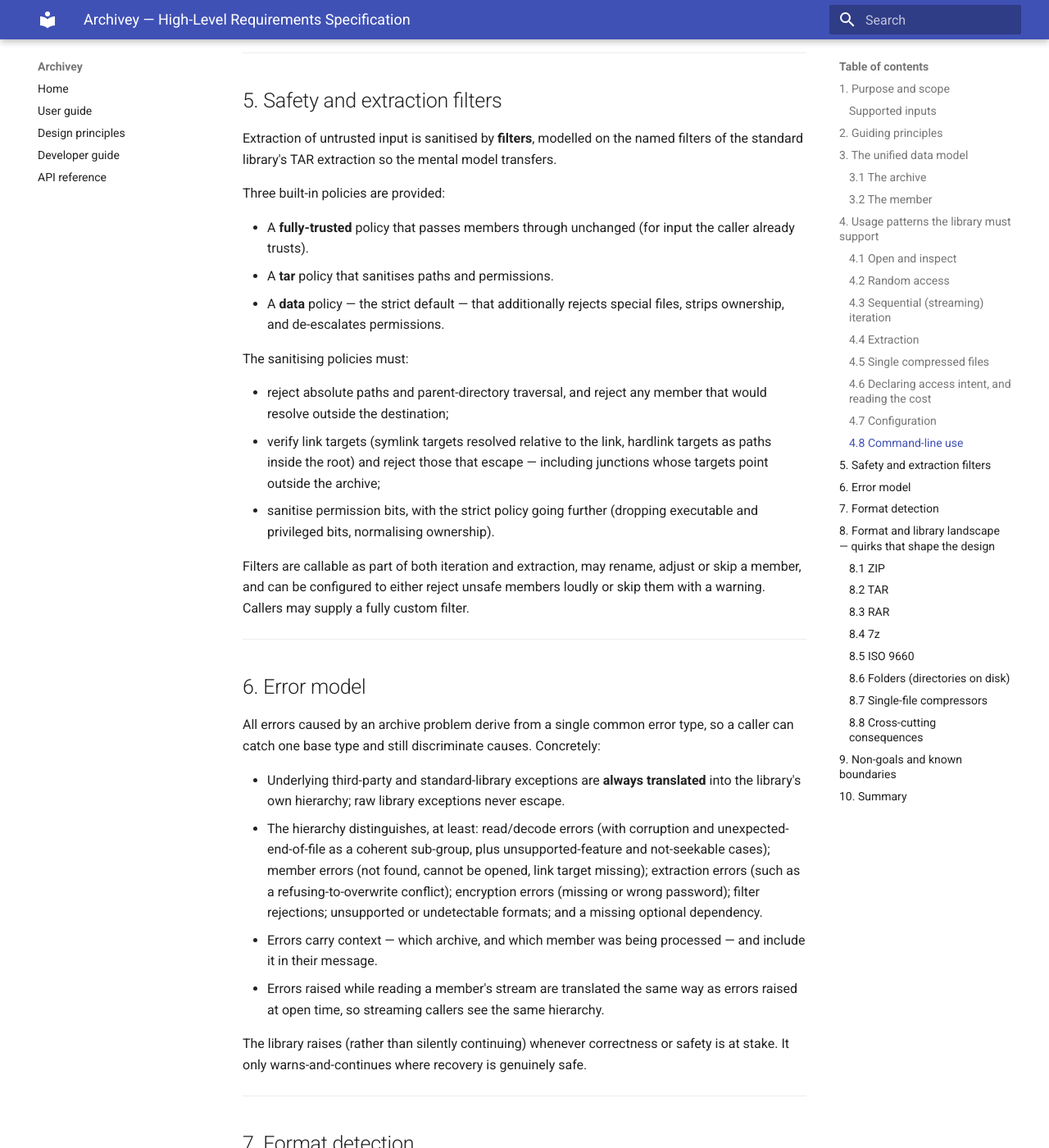
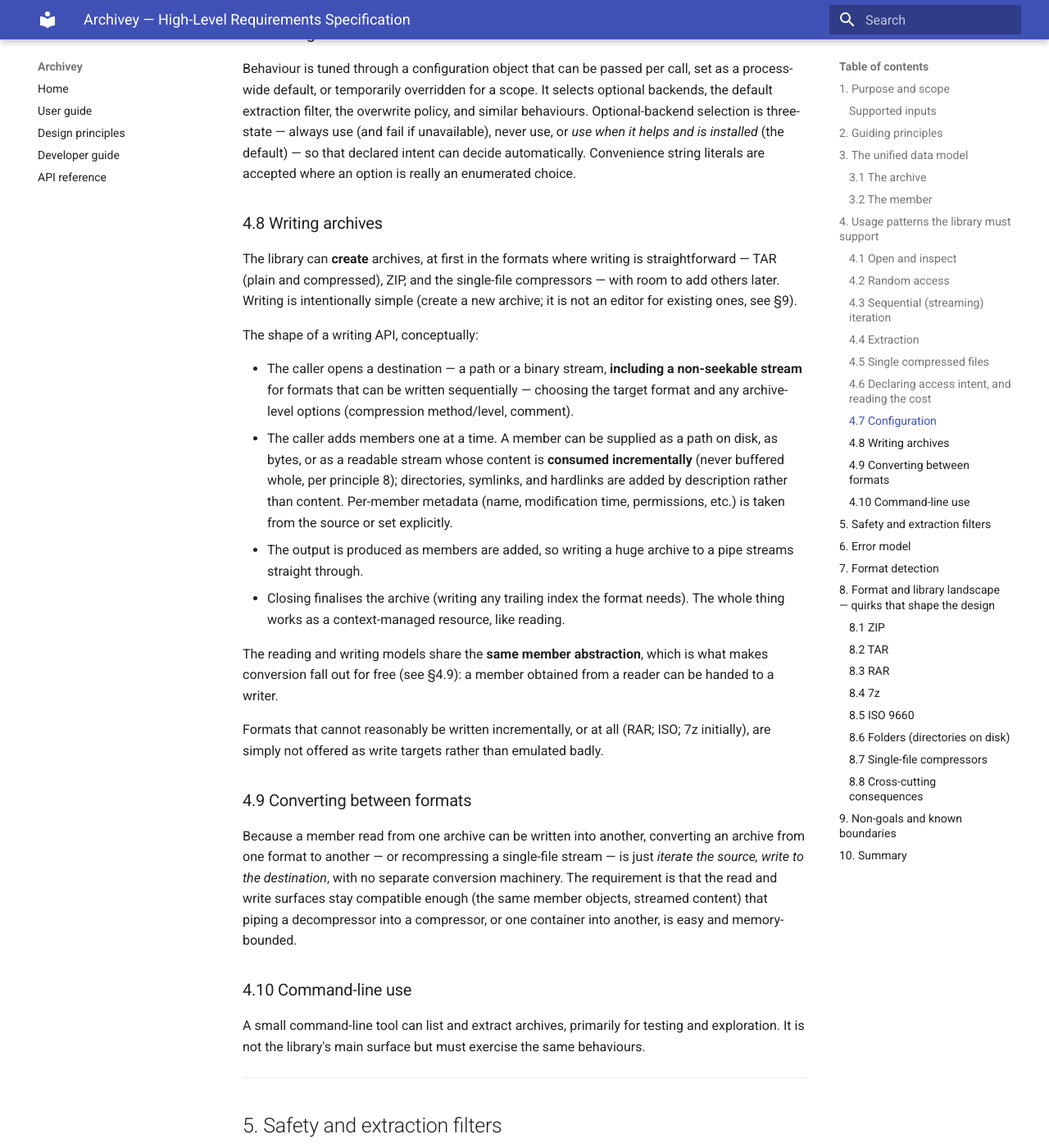
Before and after one commit to davitf/archivey-dev, an MkDocs documentation site: the page built from docs/high-level-spec/requirements.md, in a window 1280 px wide and 1400 px high, scrolled down 5584 px. Shown: the whole window at 82% size. Built offline with MkDocs 1.6.1 and Material for MkDocs 9.7.7, drawn with Linux system fonts in a browser that asks for light colours; some of the changed text lies outside the part shown.

Commit message:
Address PR review: add writing/conversion, streaming principle, non-seekable support; trim detail on compression method, cost, and detection; make multi-volume a goal

```diff
--- a/docs/high-level-spec/requirements.md
+++ b/docs/high-level-spec/requirements.md
@@ -28,13 +28,16 @@ In scope:
 - Reading and extracting archives and compressed files.
 - A uniform metadata model across formats.
 - Safe-by-default extraction of untrusted archives.
+- Simple creation (writing) of archives in the formats where writing is
+  straightforward, through a model compatible enough with reading that
+  converting one archive into another falls out naturally (see §4.9).
 - Optional, opt-in performance backends and behaviours.
 
 Out of scope (current):
 
-- **Writing or modifying** archives. Archivey is read-only.
-- Acting as a format-conversion tool. (It reads many formats, but does not
-  re-encode between them.)
+- **In-place modification** of an existing archive (adding to, or rewriting a
+  member inside, a file that already exists). Producing a *new* archive from
+  existing contents is supported; editing one in place is not.
 
 ### Supported inputs
 
@@ -43,12 +46,16 @@ Out of scope (current):
 - **Plain directories** on the local filesystem, presented through the same
   interface as an archive.
 - **Single-file compressed streams:** gzip, bzip2, xz, zstandard, lz4, lzip,
-  zlib, brotli, and Unix `compress`. Each is presented either as a raw
-  decompressed stream or as an "archive" containing exactly one member.
+  zlib, brotli, and Unix `compress`. The requirement is that each is presented
+  through the archive interface as an archive containing exactly one member;
+  opening one directly as a decompressed binary stream is an additional,
+  optional entry point.
 - A compressed TAR (e.g. a gzip- or zstd-wrapped TAR) is recognised as a TAR
   container, not as a single compressed file, when its contents warrant it.
 
-Inputs may be supplied as a filesystem path or as an already-open binary stream.
+Inputs may be supplied as a filesystem path or as an already-open binary stream,
+**including non-seekable streams** (pipes, network reads) wherever the format
+can be read without random access.
 
 ---
 
@@ -94,6 +101,15 @@ does something unusual.
    one common error type (with discriminable subtypes). Underlying library
    exceptions are always translated, never leaked raw. Warn-and-continue is used
    only where recovery is genuinely safe.
+
+8. **Stream, don't buffer.** Reading or writing is incremental and bounded in
+   memory. The library must not silently decompress a whole file into memory or a
+   temporary file before handing back data, nor read an entire input before it
+   starts producing output. Operations must remain viable on inputs far larger
+   than available memory, and a caller processing one member at a time should pay
+   only for what they touch. Where a format genuinely cannot avoid a whole-archive
+   pass (a solid archive, a no-index compressed TAR), that cost is made visible
+   (principle 2) rather than hidden behind buffering.
 
 ---
 
@@ -141,11 +157,11 @@ did not record.
 most familiar standard-library archive type, so existing code keeps working
 where it reasonably can.
 
-**Compression method.** The compression method is reported both as a value drawn
-from a closed, exhaustive set of known codecs (so callers can branch on it
-programmatically) and, when the real encoding is richer than a single codec
-(for example a 7z filter chain), as a lossless free-form description that the
-closed set cannot capture.
+**Compression method.** The compression method a member uses is exposed in a way
+callers can act on programmatically (not only a free-form string they must
+parse), without losing detail when the real encoding is richer than a single
+codec — for example a 7z filter chain. Exactly how that is represented is left to
+the implementer.
 
 ---
 
@@ -219,15 +235,14 @@ to get good behaviour.
   source). Intent replaces any need to set low-level performance switches by
   hand.
 
-- **Cost (the receipt).** An opened archive honestly reports, without doing any
-  I/O, how expensive its operations are: how cheaply the full member list can be
-  obtained (already indexed, a full scan required, or only as iteration
-  proceeds), and what it costs to reach an arbitrary member out of order (direct,
-  bounded, expensive, or unavailable). Content streams likewise report whether
-  and how cheaply they can seek, distinguishing a true random-access stream from
-  one that is "seekable" only by re-decompressing from the start. These reports
-  describe what was actually achieved, so a caller can reason about performance
-  instead of discovering it by trial and error.
+- **Cost (the receipt).** The library helps callers avoid performance
+  footguns rather than letting them discover costs by trial and error. An opened
+  archive should give callers enough information — without doing I/O to produce it
+  — to tell cheap operations from expensive ones (a one-seek listing versus a full
+  scan; a direct member open versus one that re-decompresses everything before it)
+  and to know whether a content stream can truly seek or only appears to. The
+  exact shape of this information is left to the implementer; the requirement is
+  that the honest cost is *available* to a caller who wants to reason about it.
 
 ### 4.7 Configuration
 
@@ -239,7 +254,48 @@ fail if unavailable), never use, or *use when it helps and is installed* (the
 default) — so that declared intent can decide automatically. Convenience string
 literals are accepted where an option is really an enumerated choice.
 
-### 4.8 Command-line use
+### 4.8 Writing archives
+
+The library can **create** archives, at first in the formats where writing is
+straightforward — TAR (plain and compressed), ZIP, and the single-file
+compressors — with room to add others later. Writing is intentionally simple
+(create a new archive; it is not an editor for existing ones, see §9).
+
+The shape of a writing API, conceptually:
+
+- The caller opens a destination — a path or a binary stream, **including a
+  non-seekable stream** for formats that can be written sequentially — choosing
+  the target format and any archive-level options (compression method/level,
+  comment).
+- The caller adds members one at a time. A member can be supplied as a path on
+  disk, as bytes, or as a readable stream whose content is **consumed
+  incrementally** (never buffered whole, per principle 8); directories, symlinks,
+  and hardlinks are added by description rather than content. Per-member metadata
+  (name, modification time, permissions, etc.) is taken from the source or set
+  explicitly.
+- The output is produced as members are added, so writing a huge archive to a
+  pipe streams straight through.
+- Closing finalises the archive (writing any trailing index the format needs).
+  The whole thing works as a context-managed resource, like reading.
+
+The reading and writing models share the **same member abstraction**, which is
+what makes conversion fall out for free (see §4.9): a member obtained from a
+reader can be handed to a writer.
+
+Formats that cannot reasonably be written incrementally, or at all (RAR; ISO;
+7z initially), are simply not offered as write targets rather than emulated
+badly.
+
+### 4.9 Converting between formats
+
+Because a member read from one archive can be written into another, converting an
+archive from one format to another — or recompressing a single-file stream — is
+just *iterate the source, write to the destination*, with no separate conversion
+machinery. The requirement is that the read and write surfaces stay compatible
+enough (the same member objects, streamed content) that piping a decompressor
+into a compressor, or one container into another, is easy and memory-bounded.
+
+### 4.10 Command-line use
 
 A small command-line tool can list and extract archives, primarily for testing
 and exploration. It is not the library's main surface but must exercise the same
@@ -301,22 +357,17 @@ safety is at stake. It only warns-and-continues where recovery is genuinely safe
 
 ## 7. Format detection
 
-Detection determines the format from content and, when available, the filename:
+Format is auto-detected by default. Detection is **content-based first** — it
+identifies the format by inspecting the data itself, not by trusting the
+filename. A filename extension may be used as a secondary hint, but when content
+and name disagree, content wins. Detection must leave the input usable afterwards
+(it never consumes a stream destructively and works on non-seekable sources by
+reading only what it needs).
 
-- A path that is an existing directory is the folder "format".
-- Formats with fixed signatures are identified by magic bytes at known offsets
-  (ZIP, RAR, 7z, the single-file compressors, TAR's `ustar` marker, ISO volume
-  descriptors).
-- Formats without a usable signature are detected heuristically (a trial brotli
-  decompression; attempting to read a first TAR header).
-- When a single-file compressor wraps a TAR, detection can look through the
-  compression and report the compound TAR format.
-- Self-extracting executables that embed a supported archive are recognised.
-- Filename extensions (including compound TAR suffixes) provide a second opinion.
-
-When content-based and name-based detection disagree, content wins, and the
-discrepancy is logged. Detection must leave the input usable afterwards — it
-never consumes a stream destructively, and restores the read position.
+How content detection is performed for formats without a clean signature, how
+deeply it looks (e.g. recognising a compressed TAR, or an archive embedded in a
+self-extracting executable), and how name hints are weighed are left to the
+implementer.
 
 ---
 
@@ -385,8 +436,9 @@ for; they explain why several requirements above exist. Implementation choices
   the listing) and can use password-tweaked checksums that must *not* be reported
   as plain CRCs. Symlinks/junctions appear via redirection metadata; link targets
   sometimes require actually extracting the member.
-- Multi-volume and very old RAR generations are out of scope and must fail
-  cleanly.
+- **Multi-volume** archives (a set split across several files) are a supported
+  goal: the volumes are read as one logical archive. Very old RAR generations
+  (e.g. RAR2) are out of scope and must fail cleanly rather than mishandle input.
 
 ### 8.4 7z
 
@@ -405,6 +457,7 @@ for; they explain why several requirements above exist. Implementation choices
   when it is a chain. A few codecs (e.g. certain branch filters) may be
   undecodable and must raise a clean unsupported-feature error.
 - Duplicate filenames are possible and must remain individually addressable.
+- **Multi-volume** 7z archives are a supported goal, read as one logical archive.
 
 ### 8.5 ISO 9660
 
@@ -462,15 +515,18 @@ for; they explain why several requirements above exist. Implementation choices
 
 ## 9. Non-goals and known boundaries
 
-- **No writing/modification** of archives.
+- **No in-place modification** of an existing archive. Writing produces a new
+  archive (§4.8); it does not add to, or rewrite a member inside, a file that
+  already exists.
 - **No faithful re-creation of every exotic entry** on every OS (for example,
   recreating a native Windows junction during extraction); such entries fall back
   to the nearest safe representation, and unsafe targets are dropped by the
   default filter.
-- **No support for multi-volume RAR/7z or the oldest format generations**; these
-  fail cleanly rather than silently mishandling input.
-- **No measured/predicted performance numbers:** cost reporting is a coarse,
-  mechanism-derived tier, not a wall-clock estimate.
+- **No support for the oldest format generations** (e.g. RAR2); these fail
+  cleanly rather than silently mishandling input. (Multi-volume archives, by
+  contrast, are a supported goal — see §8.3/§8.4.)
+- **No measured or predicted performance numbers:** the cost information of §4.6
+  distinguishes cheap from expensive operations; it is not a wall-clock estimate.
 
 ---
 
```
